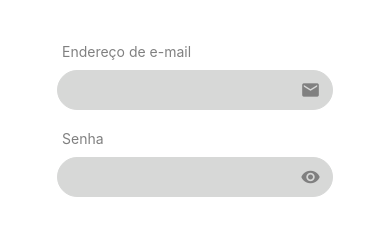
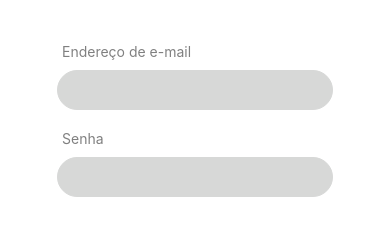
Before and after one commit to kaitoslr/Denuncia-Urbana, a React Native app in the folder denuncia-urbana/: screen / in a window 390 px wide. Shown: the part 284-516 px from the top of the page. Built offline with nearby package versions, Linux system fonts and the light colour scheme.

Commit message:
Criação da Componetização

```diff
--- /dev/null
+++ b/denuncia-urbana/src/components/Button/index.tsx
@@ -0,0 +1,20 @@
+import React from "react";
+import { ActivityIndicator, Touchable, TouchableHighlightProps, TouchableOpacity , Text} from 'react-native'
+import { style } from "./styles";
+
+type Props = TouchableHighlightProps & {
+    text:string,
+    loading?:boolean
+}
+
+export function Button({...rest}:Props){
+    return(
+        <TouchableOpacity
+            style = {style.login_button}
+            {...rest}
+            activeOpacity={0.6}
+        >
+            {rest.loading?<ActivityIndicator/>:<Text style={style.textLoginButton}>{rest.text}</Text>}
+        </TouchableOpacity>
+    )
+}
--- /dev/null
+++ b/denuncia-urbana/src/components/Button/styles.ts
@@ -0,0 +1,27 @@
+import { Dimensions, StyleSheet } from "react-native";
+import { themas } from "../../global/themes";
+
+export const style = StyleSheet.create({
+    login_button:{
+        width:250,
+        height:50,
+        alignItems:'center',
+        justifyContent:'center',
+        backgroundColor:themas.color.primary,
+        borderRadius:40,
+        shadowColor:'#000',
+        shadowOffset:{
+            width:0,
+            height:3,
+        },
+        shadowOpacity: 0.29,
+        shadowRadius: 4.65,
+        elevation:7,
+
+    },
+    textLoginButton:{
+        fontSize:16,
+        color:'#ffffff',
+        fontWeight:'bold'
+    },
+})
--- /dev/null
+++ b/denuncia-urbana/src/components/Input/index.tsx
@@ -0,0 +1,68 @@
+import React, { forwardRef, Fragment, LegacyRef} from "react";
+import{View, Text, TextInput, TextInputProps, TouchableOpacity} from 'react-native';
+import { style } from "./style";
+import {FontAwesome, MaterialIcons, Octicons} from '@expo/vector-icons'
+import { themas } from "../../global/themes";
+
+type IconComponent = React.ComponentType<React.ComponentProps<typeof MaterialIcons>> |
+                     React.ComponentType<React.ComponentProps<typeof FontAwesome>> |
+                     React.ComponentType<React.ComponentProps<typeof Octicons>>;
+
+type Props = TextInputProps & {
+    IconLeft?: IconComponent,
+    IconRight?: IconComponent,
+    iconLeftName?: string,
+    iconRightName?: string,
+    title?: string,
+    onIconLeftPress?: ()=> void,
+    onIconRightPress?: ()=> void
+}
+
+export const Input = forwardRef((Props:Props, ref: LegacyRef<TextInput>)=>{
+
+    const {IconLeft, IconRight, iconLeftName, iconRightName, title, onIconLeftPress, onIconRightPress, ...rest} = Props
+
+    const calculateSizeWidth = () => {
+        if (IconLeft && IconRight){
+            return '80%'
+        }else if (IconLeft && IconRight){
+            return '90%'
+        }else if (IconLeft && IconRight){
+            return '100%'
+        }
+    }
+    const calculateSizePaddingLeft = () => {
+        if (IconLeft && IconRight){
+            return 10;
+        }else if (IconLeft || IconRight){
+            return 10;
+        }else {
+             return 20;
+        }
+    }
+
+    return(
+        <Fragment>
+            {title&&<Text style={style.titleInput}>{title}</Text>}
+            <View style = {[style.boxInput, {paddingLeft:calculateSizePaddingLeft()}]}>
+                {IconLeft && iconLeftName && (
+                    <TouchableOpacity onPress={onIconLeftPress} style = {style.Button}>
+                        <IconLeft name={iconLeftName as any}  size={20} color={themas.color.gray} style = {style.Icon} />
+                    </TouchableOpacity>
+                )}
+                <TextInput
+                    style={[
+                        style.input, {width:calculateSizeWidth()}
+                    ]}
+                    {...rest}
+                />
+                {IconLeft && iconLeftName && (
+                    <TouchableOpacity onPress={onIconRightPress} style = {style.Button}>
+                        <IconLeft name={iconLeftName as any}  size={20} color={themas.color.gray} style = {style.Icon} />
+                    </TouchableOpacity>
+                )}
+            </View>
+        </Fragment>
+
+    )
+})
--- /dev/null
+++ b/denuncia-urbana/src/components/Input/style.ts
@@ -0,0 +1,34 @@
+import { Button, StyleSheet } from "react-native";
+import { themas } from "../../global/themes";
+
+export const style = StyleSheet.create({
+     boxInput:{
+            width:"100%",
+            height:40,
+            borderWidth:1,
+            borderRadius:40,
+            marginTop:10,
+            flexDirection:'row',
+            alignItems:'center',
+            paddingHorizontal:5,
+            backgroundColor:themas.color.lightGray,
+            borderColor:themas.color.lightGray
+        },
+        input:{
+            width:'90%',
+            height:'100%',
+            borderRadius:40,
+            paddingLeft:5
+        },
+        titleInput:{
+            marginLeft:5,
+            color:themas.color.gray,
+             marginTop:20
+        },
+        Icon:{
+            width:'100%'
+        },
+        Button:{
+            width:'10%'
+        }
+})
--- a/denuncia-urbana/src/screens/login/index.tsx
+++ b/denuncia-urbana/src/screens/login/index.tsx
@@ -3,12 +3,15 @@
 import {Text, View, Image,TextInput, TouchableOpacity} from 'react-native';
 import {style} from "./style";
 import logo from '../../assets/denunciante.png'
-import {MaterialIcons} from '@expo/vector-icons'
+import {MaterialIcons, Octicons} from '@expo/vector-icons'
 import { themas } from "../../global/themes";
+import { Input } from "../../components/Input";
+import { Button } from "../../components/Button";
 
 export default function Login (){
     const[email, setEmail] = useState('');
     const [password, setPassword] = useState('');
+    const [showPassword, setShowPassword] = useState(true);
 
     return (
         <View style={style.container}>
@@ -21,37 +24,27 @@
                 <Text style={style.Titulo_Login}>Bem vindo de volta!</Text>
             </View>
             <View style={style.boxMid}>
-                <Text style={style.titleInput}>Endereço de e-mail</Text>
-                    <View style = {style.boxInput}>
-                        <TextInput
-                            style={style.input}
-                            value={email}
-                            onChangeText={setEmail}
-                        />
-                        <MaterialIcons
-                            name='email'
-                            size={20}
-                            color={themas.color.gray}
-                        />
-                    </View>
-                <Text style={style.titleInput}>Senha</Text>
-                    <View style = {style.boxInput}>
-                        <TextInput
-                            style={style.input}
-                            value={password}
-                            onChangeText={setPassword}
-                        />
-                        <MaterialIcons
-                            name='remove-red-eye'
-                            size={20}
-                            color={themas.color.gray}
-                        />
-                    </View>
+                <Input
+                value={email}
+                onChangeText={setEmail}
+                title="Endereço de e-mail"
+                IconRight={MaterialIcons}
+                iconRightName="email"
+                />
+                <Input
+                value={password}
+                onChangeText={setPassword}
+                title="Senha"
+                IconRight={Octicons}
+                iconRightName={showPassword?"eye-closed":"eye"}
+                secureTextEntry={showPassword}
+                onIconRightPress={()=> setShowPassword(!showPassword)}
+                />
             </View>
             <View style={style.boxBottom}>
-                <TouchableOpacity style={style.login_button}>
-                    <Text style={style.textLoginButton}>Entrar</Text>
-                </TouchableOpacity>
+                   <Button
+                        text="Entrar"
+                   />
             </View>
             <Text style={style.textBottom}>Não tem conta? <Text style={{color:themas.color.primary}}>Crie agora!</Text></Text>
         </View>
--- a/denuncia-urbana/src/screens/login/style.ts
+++ b/denuncia-urbana/src/screens/login/style.ts
@@ -33,29 +33,6 @@
         marginTop:40,
         fontSize:18
     },
-    titleInput:{
-        marginLeft:5,
-        color:themas.color.gray,
-        marginTop:20
-    },
-    boxInput:{
-        width:"100%",
-        height:40,
-        borderWidth:1,
-        borderRadius:40,
-        marginTop:10,
-        flexDirection:'row',
-        alignItems:'center',
-        paddingHorizontal:5,
-        backgroundColor:themas.color.lightGray,
-        borderColor:themas.color.lightGray
-    },
-    input:{
-        width:'90%',
-        height:'100%',
-        borderRadius:40,
-        paddingLeft:5
-    },
     login_button:{
         width:250,
         height:50,
```
